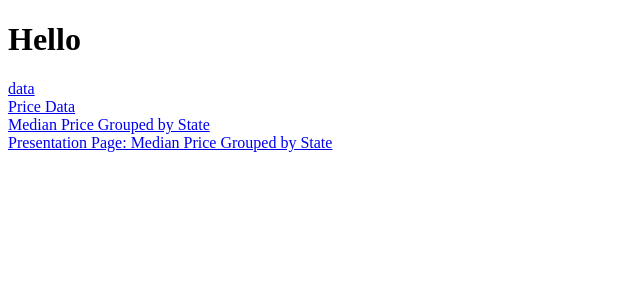
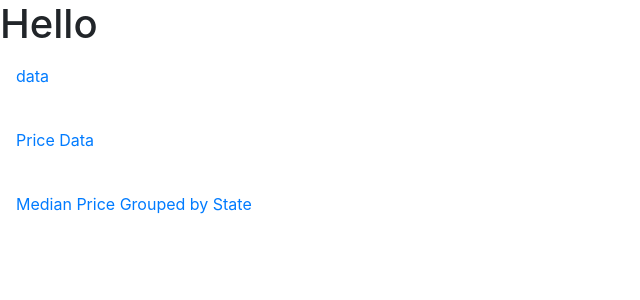
Before and after one commit to Tinuola-1/Project3Visuals, a Flask app: page / in a window 1280 px wide. Shown: the top 300 px of the page, without its empty margins (0-640 px from the left). Run offline with Flask 2, Linux system fonts and the light colour scheme; parts of the project's set-up code (start-up, migrations or seed data) failed here and were passed over; some libraries are stand-ins or nearby versions.

Commit message:
Frontend started

```diff
--- a/Data Flow example/app.py
+++ b/Data Flow example/app.py
@@ -27,11 +27,11 @@ price_data = [{"states": result[0], "median_listing_price": result[1]}
 conn.close()
 print(type(price_data))
 
-df = pd.DataFrame(price_data)
-state_pr = df.groupby('states').agg(
-    median_price=('median_listing_price', 'mean'))
+# df = pd.DataFrame(price_data)
+# state_pr = df.groupby('states').agg(
+#     median_price=('median_listing_price', 'mean'))
 
-jstate_pr = state_pr.to_json()
+# jstate_pr = state_pr.to_json()
 
 
 app = Flask(__name__)
@@ -45,7 +45,6 @@ moons = {"Jupiter": ["Io", "Ganymede", "Europa", "Callisto"],
 @app.route("/")
 def Home():
     return render_template("index.html")
-    # return jsonify(moons=moons)
 
 
 @app.route("/datapage")
--- a/Data Flow example/templates/index.html
+++ b/Data Flow example/templates/index.html
@@ -1,14 +1,15 @@
-<!DOCTYPE html>
+<!doctype html>
 <html lang="en">
+  <head>
+    <!-- Required meta tags -->
+    <meta charset="utf-8">
+    <meta name="viewport" content="width=device-width, initial-scale=1, shrink-to-fit=no">
 
-<head>
-  <meta charset="UTF-8">
-  <meta name="viewport" content="width=device-width, initial-scale=1.0">
-  <meta http-equiv="X-UA-Compatible" content="ie=edge">
-  <title>Solar System Moons</title>
-
+    <!-- Bootstrap CSS -->
+    <link rel="stylesheet" href="https://stackpath.bootstrapcdn.com/bootstrap/4.3.1/css/bootstrap.min.css" integrity="sha384-ggOyR0iXCbMQv3Xipma34MD+dH/1fQ784/j6cY/iJTQUOhcWr7x9JvoRxT2MZw1T" crossorigin="anonymous">
+    <link rel="stylesheet" type="text/css" href="/styles.css" />
+    <title>Real Estate Analysis</title>
   </head>
-
   <body>
     <h1>Hello</h1>
     <a class="nav-link" href="/datapage">data</a>
@@ -17,10 +18,14 @@
     <br>
     <a class="nav-link" href="/page3">Median Price Grouped by State</a>
     <br>
-  <a class="nav-link" href="/State_Mean_Medians">Presentation Page: Median Price Grouped by State</a>
-
+    <!-- Optional JavaScript -->
+    <!-- jQuery first, then Popper.js, then Bootstrap JS -->
+    <script src="https://code.jquery.com/jquery-3.3.1.slim.min.js" integrity="sha384-q8i/X+965DzO0rT7abK41JStQIAqVgRVzpbzo5smXKp4YfRvH+8abtTE1Pi6jizo" crossorigin="anonymous"></script>
+    <script src="https://cdnjs.cloudflare.com/ajax/libs/popper.js/1.14.7/umd/popper.min.js" integrity="sha384-UO2eT0CpHqdSJQ6hJty5KVphtPhzWj9WO1clHTMGa3JDZwrnQq4sF86dIHNDz0W1" crossorigin="anonymous"></script>
+    <script src="https://stackpath.bootstrapcdn.com/bootstrap/4.3.1/js/bootstrap.min.js" integrity="sha384-JjSmVgyd0p3pXB1rRibZUAYoIIy6OrQ6VrjIEaFf/nJGzIxFDsf4x0xIM+B07jRM" crossorigin="anonymous"></script>
+    <!-- D3 Loading Script -->
     <script src="https://d3js.org/d3.v5.min.js"></script>
+    <!-- Logic Script -->
     <script src="static/grabadata.js"></script>
   </body>
-
 </html>
```
Lines whose indentation alone changed are shown as unchanged.
